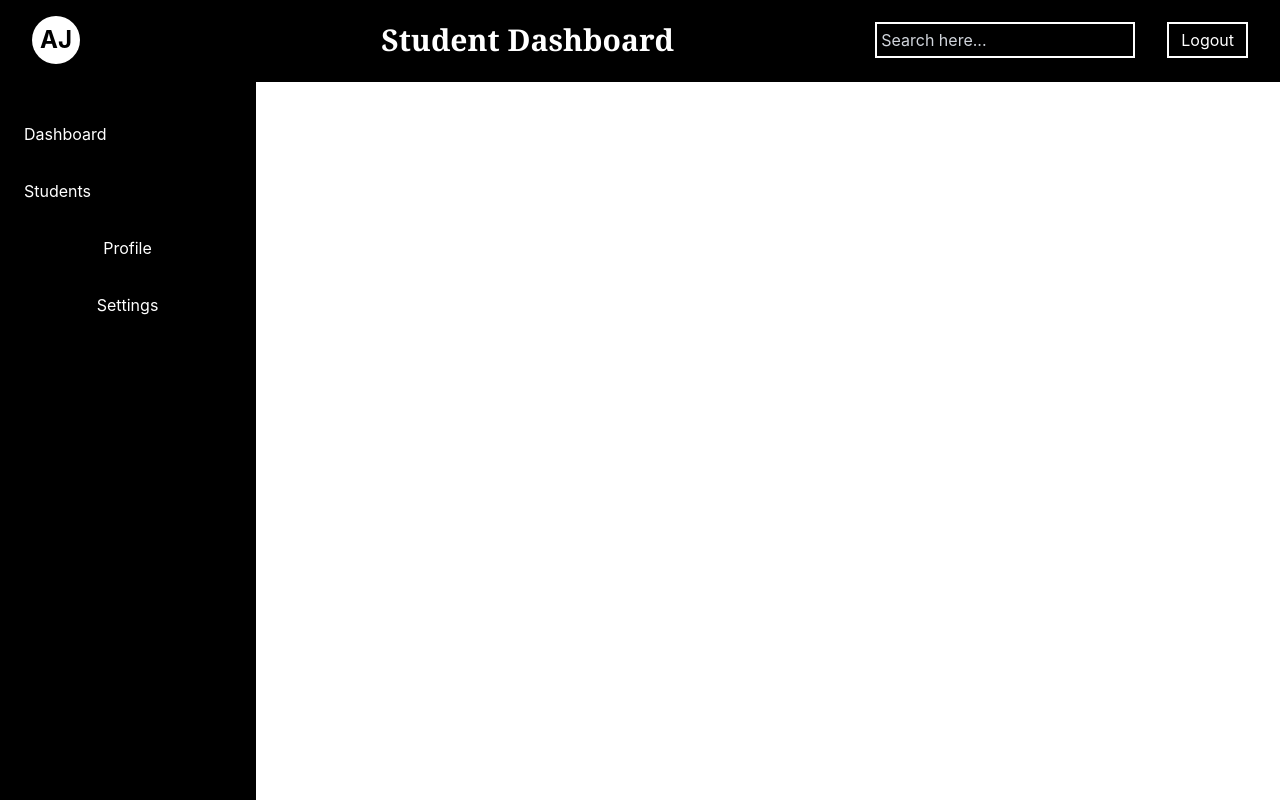
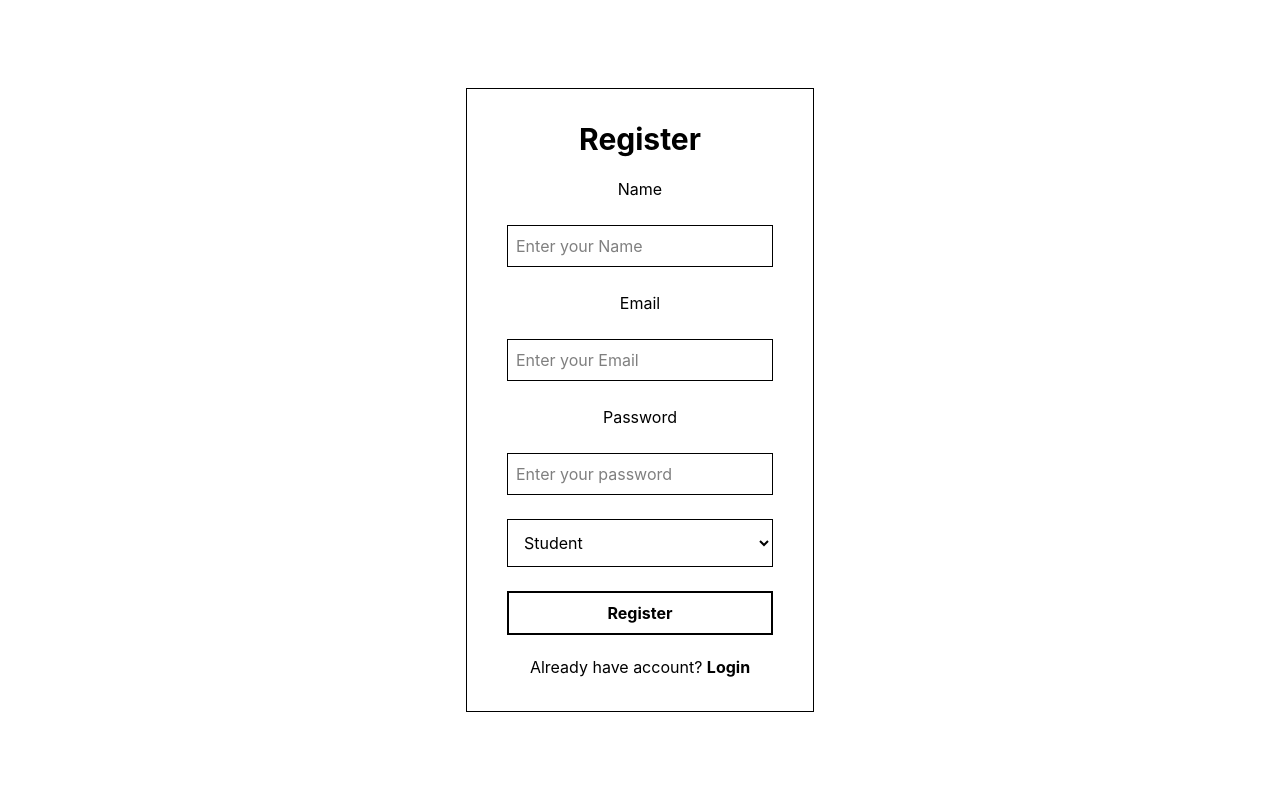
Before and after one commit to ArunJeevan29/Student_Management_System, a React (Vite) app in the folder client/: page /register in a window 1280 px wide. Built offline with nearby package versions, Linux system fonts and the light colour scheme; no server answers; the HTML template or start-up script is replaced by a standard one.

Commit message:
feat(client): add login/register pages and configure axios auth interceptor

```diff
--- a/client/src/App.jsx
+++ b/client/src/App.jsx
@@ -1,15 +1,24 @@
+import { Routes, Route, useLocation } from "react-router-dom";
 import { useState, useEffect } from "react";
+import { Toaster } from "react-hot-toast";
+
 import { getStudents } from "./api/studentApi";
+
 import Navbar from "./components/Navbar";
 import Sidebar from "./components/Sidebar";
+
 import Dashboard from "./pages/Dashboard";
 import Students from "./pages/Students";
+import Login from "./pages/Login";
+import Register from "./pages/Register";
 import StudentDetails from "./pages/StudentDetails";
-import { Routes, Route } from "react-router-dom";
-import { Toaster } from "react-hot-toast";
 
 function App() {
   const [students, setStudents] = useState([]);
+
+  const location = useLocation();
+  const hideLayout =
+    location.pathname === "/login" || location.pathname === "/register";
 
   async function fetchStudents() {
     try {
@@ -40,9 +49,10 @@ function App() {
           },
         }}
       />
-      <Navbar />
+
+      {!hideLayout && <Navbar />}
       <div className="flex flex-1">
-        <Sidebar />
+        {!hideLayout && <Sidebar />}
         <Routes>
           <Route path="/" element={<Dashboard students={students} />} />
           <Route
@@ -51,6 +61,8 @@ function App() {
               <Students students={students} fetchStudents={fetchStudents} />
             }
           />
+          <Route path="/login" element={<Login />} />
+          <Route path="/register" element={<Register />}/>
           <Route
             path="/students/:id"
             element={<StudentDetails students={students} />}
--- /dev/null
+++ b/client/src/api/authApi.js
@@ -0,0 +1,5 @@
+import api from "./axios";
+
+export const checkLogin = (user) => api.post("/api/auth/login", user);
+
+export const registerUser = (user) => api.post("/api/auth/register", user);
--- a/client/src/api/axios.js
+++ b/client/src/api/axios.js
@@ -4,4 +4,17 @@ const api = axios.create({
   baseURL: import.meta.env.VITE_API_URL,
 });
 
+api.interceptors.request.use(
+  (config) => {
+    const token = localStorage.getItem("token");
+    if (token) {
+      config.headers.Authorization = `Bearer ${token}`;
+    }
+    return config;
+  },
+  (error) => {
+    return Promise.reject(error);
+  },
+);
+
 export default api;
--- /dev/null
+++ b/client/src/pages/Login.jsx
@@ -0,0 +1,41 @@
+import { useState, } from "react";
+import { useNavigate, Link } from "react-router-dom";
+import { checkLogin } from "../api/authApi";
+import { toast } from "react-hot-toast";
+
+function Login() {
+    const navigate = useNavigate();
+    const [email, setEmail] = useState("")
+    const [password, setPassword] = useState("")
+
+    async function handleLogin(event){
+        event.preventDefault();
+        try{
+            const user = {email, password}
+            const response = await checkLogin(user);
+            localStorage.setItem("token", response.data.token);
+            toast.success(response.data.message);
+            navigate('/');
+        } catch(error){
+            toast.error(error.response?.data?.message || error.message);
+        }
+
+    }
+    return(
+        <div className="flex-1 flex flex-col justify-center items-center">
+            <div className="flex flex-col border px-10 py-8 text-center gap-5">
+                <h1 className="font-bold text-3xl">Login</h1>
+                <form onSubmit={handleLogin} className="flex flex-col gap-6">
+                    <label>Email</label>
+                    <input className="border p-2" type="email" value={email} required onChange={(e) => setEmail(e.target.value)} placeholder="Enter your Email"/>
+                    <label>Password</label>
+                    <input className="border p-2" type="password" value={password} required onChange={(e) => setPassword(e.target.value)} placeholder="Enter your password"/>
+                    <button type="submit" className="border-2 border-black p-2 font-bold cursor-pointer hover:bg-black hover:text-white transition duration-100">Login</button>
+                </form>
+                <p>Don't have an account? <Link to="/register" className="font-bold cursor-pointer hover:underline">Register</Link></p>
+            </div>
+        </div>
+    )
+}
+
+export default Login;
--- /dev/null
+++ b/client/src/pages/Register.jsx
@@ -0,0 +1,47 @@
+import { useState, } from "react";
+import { useNavigate, Link } from "react-router-dom";
+import { registerUser } from "../api/authApi";
+import { toast } from "react-hot-toast";
+
+function Register() {
+    const navigate = useNavigate();
+    const [name, setName] = useState("")
+    const [email, setEmail] = useState("")
+    const [password, setPassword] = useState("")
+    const [role, setRole] = useState("student")
+
+    async function handleRegister(event){
+        event.preventDefault();
+        try{
+            const user = {name, email, password, role}
+            const response = await registerUser(user);
+            toast.success(response.data.message);
+            navigate('/login');
+        } catch(error){
+            toast.error(error.response?.data?.message || error.message);
+        }
+    }
+    return(
+        <div className="flex-1 flex flex-col justify-center items-center">
+            <div className="flex flex-col border px-10 py-8 text-center gap-5">
+                <h1 className="font-bold text-3xl">Register</h1>
+                <form onSubmit={handleRegister} className="flex flex-col gap-6">
+                    <label>Name</label>
+                    <input className="border p-2" type="text" value={name} required onChange={(e) => setName(e.target.value)} placeholder="Enter your Name"/>
+                    <label>Email</label>
+                    <input className="border p-2" type="email" value={email} required onChange={(e) => setEmail(e.target.value)} placeholder="Enter your Email"/>
+                    <label>Password</label>
+                    <input className="border p-2" type="password" value={password} required onChange={(e) => setPassword(e.target.value)} placeholder="Enter your password"/>
+                    <select value={role} onChange={(e) => setRole(e.target.value)} className="border border-black p-3 ">
+                        <option value="student">Student</option>
+                        <option value="staff">Staff</option>
+                    </select>
+                    <button type="submit" className="border-2 border-black p-2 font-bold cursor-pointer hover:bg-black hover:text-white transition duration-100">Register</button>
+                </form>
+                <p>Already have account? <Link to="/login" className="font-bold cursor-pointer hover:underline">Login</Link></p>
+            </div>
+        </div>
+    )
+}
+
+export default Register;
```
